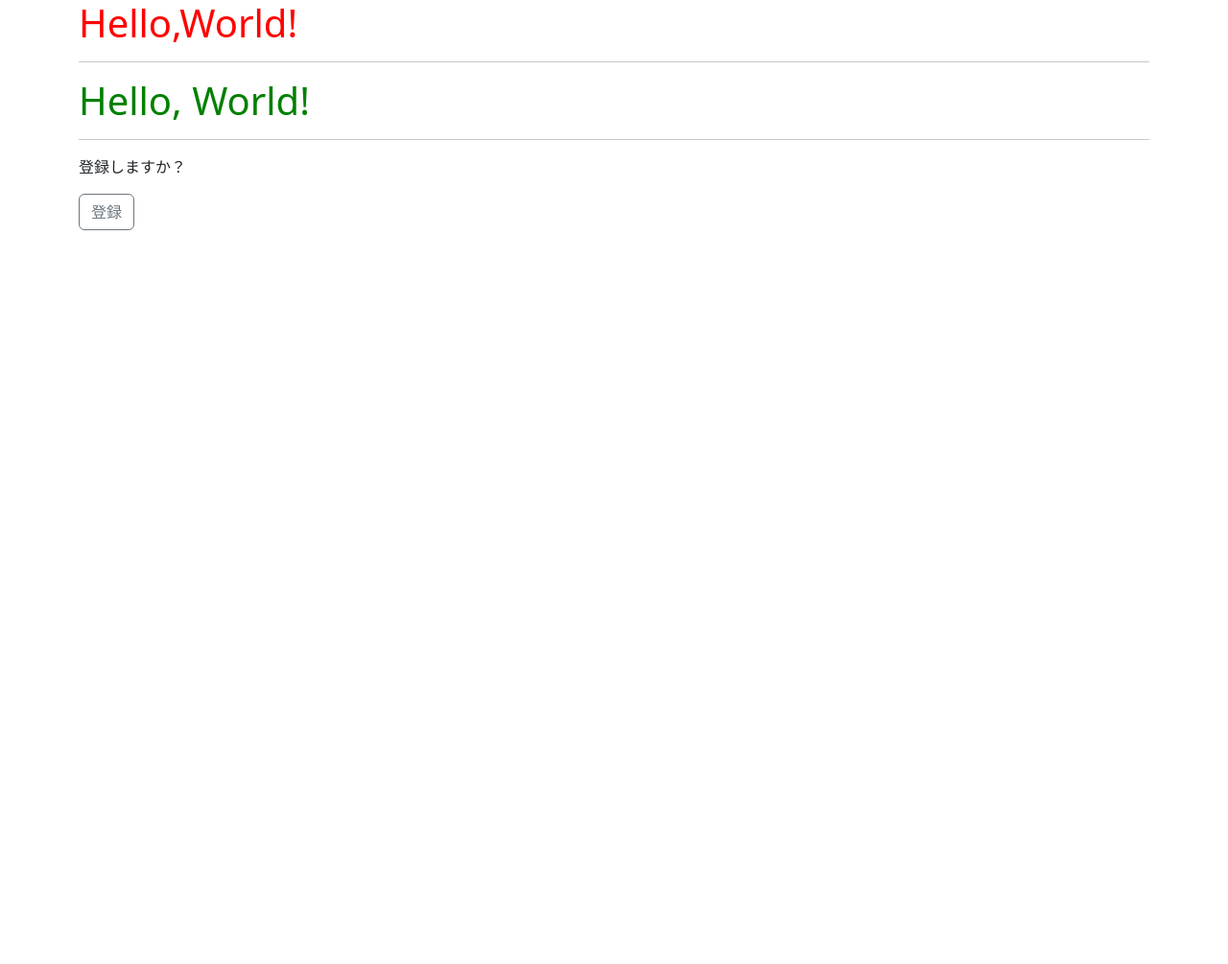
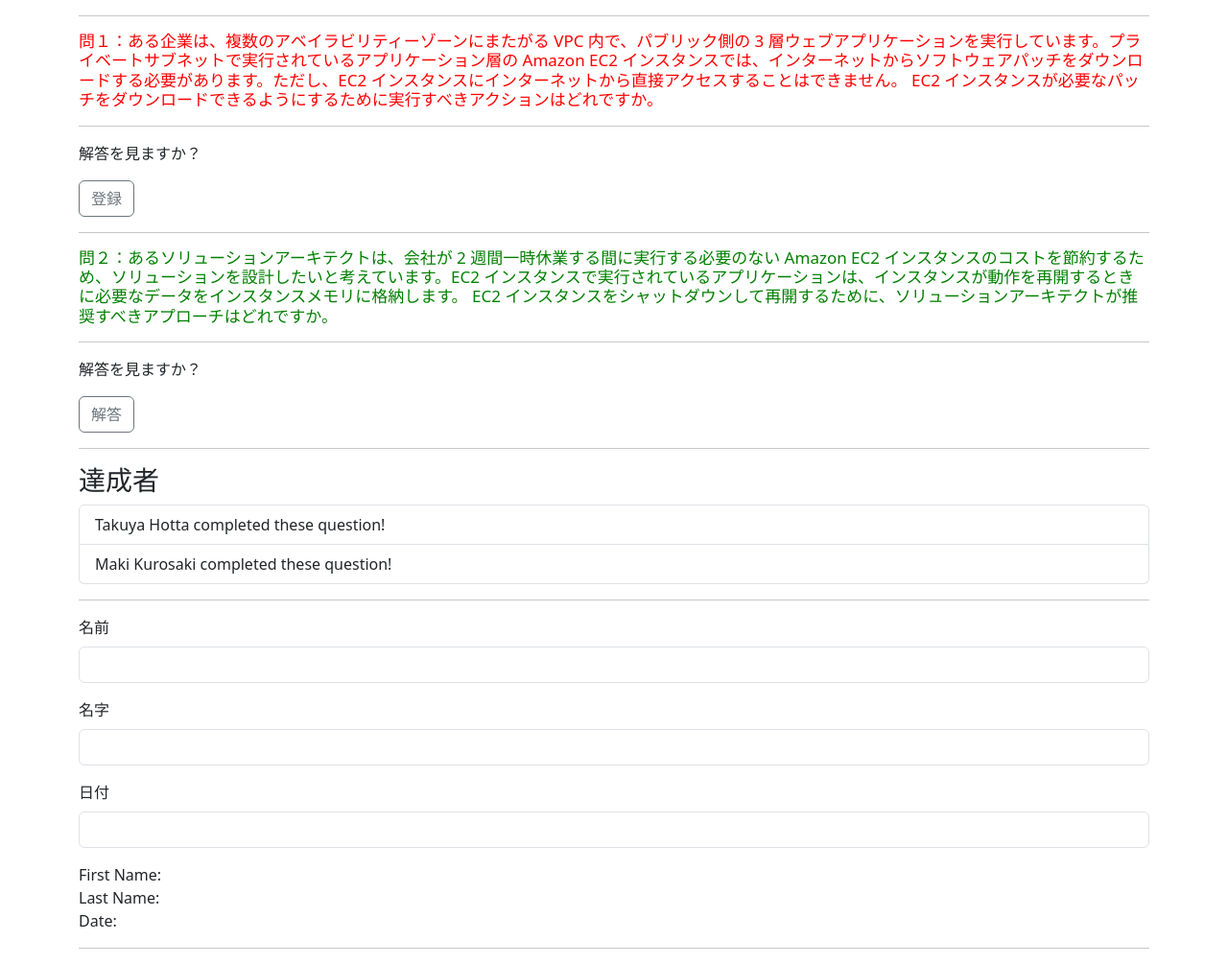
Before and after one commit to Takuya-ops/quiz_app, a React app: page / in a window 1280 px wide. Shown: the whole page at 96% size. Before the commit the page ends 800 px from the top, so only its background shows below. Built offline with nearby package versions, Linux system fonts and the light colour scheme.

Commit message:
useEffect practice

```diff
--- a/src/AppClass.css
+++ b/src/AppClass.css
@@ -1,3 +1,4 @@
 .h1-red {
-  color:red
+  color:red;
+  font-size: 17px;
 }
--- a/src/AppClass.js
+++ b/src/AppClass.js
@@ -1,10 +1,38 @@
 import React, {Component} from "react";
 import "./AppClass.css";
 
+// クラスコンポーネントでの書き方
 export default class AppClass extends Component {
+  constructor(props) {
+    super(props)
+    this.state = {
+      isTrue: true
+    }
+  }
+
+  toggleTrue = () => {
+    if (this.state.isTrue) {
+      this.setState({
+        isTrue: false
+      })
+      return
+    } else {(
+      this.setState(
+        {isTrue: true}
+      ))
+    }
+
+  }
   render() {
     return (
+      <>
+      <hr/>
       <h1 className="h1-red">{this.props.msg}</h1>
+      <hr/>
+
+      {this.state.isTrue ? <p>解答を見ますか？</p> : <p>パブリックサブネットで NAT ゲートウェイを構成する。インターネットトラフィック用の NAT ゲートウェイへのルートがあるカスタムルートテーブルを定義し、アプリケーション層のプライベートサブネットに関連付ける。 </p>}
+      <a href="#!" className="btn btn-outline-secondary" onClick={this.toggleTrue}>登録</a>
+    </>
     )
   }
 }
--- a/src/HelloWorld.css
+++ b/src/HelloWorld.css
@@ -1,3 +1,4 @@
 .h1-green {
-  color:green
+  color:green;
+  font-size: 17px;
 }
--- a/src/HelloWorld.js
+++ b/src/HelloWorld.js
@@ -1,17 +1,46 @@
-import React, { Fragment, useState } from "react";
+import React, { Fragment, useEffect, useState } from "react";
 import "./HelloWorld.css";
+import Input from "./Input";
 
+
+// 関数コンポーネントでの書き方
 function HelloWorld(props) {
   const [isTrue, setIsTrue] = useState(true)
+  const [crowd, setCrowd] = useState([])
+  const [firstName, setFirstName] = useState("")
+  const [lastName, setLastName] = useState("")
+  const [date, setDate] = useState("")
+
 
   const toggleTrue = () => {
     if (isTrue) {
       setIsTrue(false)
       return
     } else {
-  return
+    setIsTrue(true)
     }
   }
+
+
+  useEffect(() => {
+    // console.log("Hello useEffect!")
+
+    let people = [
+      {
+        id: 1,
+        firstName: "Takuya",
+        lastName: "Hotta",
+        date: "1997-05-02",
+      },
+      {
+        id: 1,
+        firstName: "Maki",
+        lastName: "Kurosaki",
+        date: "1999-08-04"
+      },
+    ]
+    setCrowd(people)
+  }, [])
 
   return (
     <Fragment>
@@ -33,8 +62,74 @@
       } */}
 
       {/* 上のコメントアウトのコードを１行で書くと以下のようになる。 */}
-      {isTrue ? <p>登録しますか？</p> : <p>登録しました。</p>}
-      <a href="#!" className="btn btn-outline-secondary" onClick={toggleTrue}>登録</a>
+      {isTrue ? <p>解答を見ますか？</p> : <p> 休止状態が有効になっている EC2 インスタンスでアプリケーションを実行する。会社が 2 週間の一時休業に入る前に、インスタンスを休止状態にする。</p>}
+      <a href="#!" className="btn btn-outline-secondary" onClick={toggleTrue}>解答</a>
+      <hr/>
+      <h3>達成者</h3>
+      <ul className="list-group">
+        {crowd.map((n) => (
+          <li key={n.id} className="list-group-item">{n.firstName} {n.lastName} completed these question!</li>
+        ))}
+      </ul>
+      <hr/>
+        <form autoComplete="off">
+          <div className="mb-3">
+            <label className="form-label" htmlFor="first-name">名前</label>
+            <input
+              type="text"
+              name="first-name"
+              id="first-name"
+              autoComplete="first-name-new"
+              className="form-control"
+              onChange={(event) => setFirstName(event.target.value)}
+            ></input>
+          </div>
+        </form>
+
+        {/* <form autoComplete="off">
+          <div className="mb-3">
+            <label className="form-label" htmlFor="last-name">名字</label>
+            <input
+              type="text"
+              name="last-name"
+              id="last-name"
+              autoComplete="last-name-new"
+              className="form-control"
+              onChange={(event) => setLastName(event.target.value)}
+            ></input>
+          </div>
+        </form> */}
+
+        {/* 上のコメントアウトのコードの同じ処理 */}
+        <Input
+          type="text"
+          name="last-name"
+          title="名字"
+          autoComplete="last-name-new"
+          className="form-control"
+          onChange={(event) => setLastName(event.target.value)}
+        />
+
+        <form autoComplete="off">
+          <div className="mb-3">
+            <label className="form-label" htmlFor="date">日付</label>
+            <input
+              type="text"
+              name="date"
+              id="date"
+              autoComplete="date-new"
+              className="form-control"
+              onChange={(event) => setDate(event.target.value)}
+            ></input>
+          </div>
+        </form>
+
+        <div>
+          First Name: {firstName}<br/>
+          Last Name: {lastName}<br/>
+          Date: {date}<br/>
+        </div>
+        <hr/>
     </Fragment>
   )
 }
--- /dev/null
+++ b/src/Input.js
@@ -0,0 +1,16 @@
+const Input = (props) => {
+  return (
+    <div className="mb-3">
+      <label htmlFor={props.name} className="form-label">{props.title}</label>
+      <input
+        type={props.type}
+        className={props.className}
+        id={props.name}
+        autoComplete={props.autoComplete}
+        onChange={props.onChange}
+      />
+    </div>
+  );
+}
+
+ export default Input;
--- a/src/index.js
+++ b/src/index.js
@@ -9,8 +9,8 @@
     <div className='container'>
       <div className='row'>
         <div className='col'>
-          <AppClass msg="Hello,World!"/>
-          <HelloWorld msg="Hello, World!"/>
+          <AppClass msg="問１：ある企業は、複数のアベイラビリティーゾーンにまたがる VPC 内で、パブリック側の 3 層ウェブアプリケーションを実行しています。プライベートサブネットで実行されているアプリケーション層の Amazon EC2 インスタンスでは、インターネットからソフトウェアパッチをダウンロードする必要があります。ただし、EC2 インスタンスにインターネットから直接アクセスすることはできません。  EC2 インスタンスが必要なパッチをダウンロードできるようにするために実行すべきアクションはどれですか。 "/>
+          <HelloWorld msg="問２：あるソリューションアーキテクトは、会社が 2 週間一時休業する間に実行する必要のない Amazon EC2 インスタンスのコストを節約するため、ソリューションを設計したいと考えています。EC2 インスタンスで実行されているアプリケーションは、インスタンスが動作を再開するときに必要なデータをインスタンスメモリに格納します。  EC2 インスタンスをシャットダウンして再開するために、ソリューションアーキテクトが推奨すべきアプローチはどれですか。 "/>
         </div>
       </div>
     </div>
```
Lines whose indentation alone changed are shown as unchanged.
